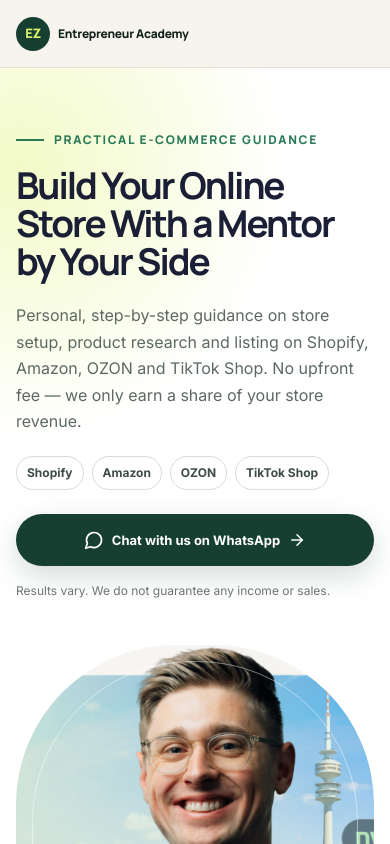
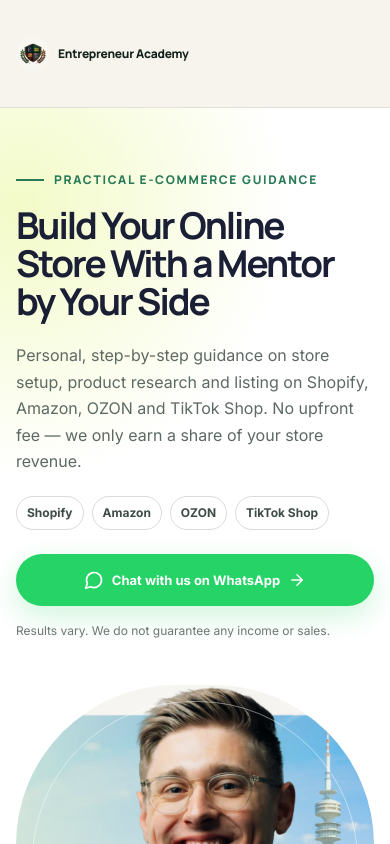
Before and after one commit to AYOU-cell/ws-xiangxi1.1.0, a React (Vite) app in the folder app/: page / in a window 390 px wide. Shown: the top 844 px of the page. Built offline with nearby package versions, Linux system fonts and the light colour scheme.

Commit message:
Add brand logo and mobile safe area
Co-Authored-By: figma[bot] <198110074+figma[bot]@users.noreply.github.com>
Figma-Prompt-ID: 60
Figma-Session-ID: d4ea2244-f7cf-4966-9d1b-f1e4f0264f58

```diff
--- a/app/index.html
+++ b/app/index.html
@@ -3,7 +3,7 @@
   <html lang="en">
     <head>
       <meta charset="UTF-8" />
-      <meta name="viewport" content="width=device-width, initial-scale=1.0" />
+      <meta name="viewport" content="width=device-width, initial-scale=1.0, viewport-fit=cover" />
       <title>EZ Entrepreneur Academy</title>
     </head>
 
--- a/app/src/App.tsx
+++ b/app/src/App.tsx
@@ -9,6 +9,7 @@ import {
   Store,
 } from 'lucide-react';
 import portraitImage from 'figma:asset/bd1f7fed47f295cb26419e1a7c51e6229abba87e.png';
+import logoMark from './assets/ez-entrepreneurship-mark.png';
 import './landing.css';
 
 const WHATSAPP_URL = 'https://wa.me/12182135478';
@@ -91,7 +92,9 @@ export default function App() {
     <div className="site-shell">
       <header className="site-header">
         <a className="brand" href="#top" aria-label="EZ Entrepreneur Academy home">
-          <span className="brand-mark">EZ</span>
+          <span className="brand-logo-wrap">
+            <img className="brand-logo" src={logoMark} alt="" />
+          </span>
           <span>Entrepreneur Academy</span>
         </a>
         <nav aria-label="Main navigation">
@@ -321,7 +324,9 @@ export default function App() {
         <div className="footer-grid">
           <div>
             <a className="brand brand-light" href="#top">
-              <span className="brand-mark">EZ</span>
+              <span className="brand-logo-wrap">
+                <img className="brand-logo" src={logoMark} alt="" />
+              </span>
               <span>Entrepreneur Academy</span>
             </a>
             <p className="company-line">
--- a/app/src/landing.css
+++ b/app/src/landing.css
@@ -72,17 +72,22 @@ a {
   text-decoration: none;
 }
 
-.brand-mark {
+.brand-logo-wrap {
   align-items: center;
-  background: var(--forest);
+  background: #f8f6f0;
   border-radius: 50%;
-  color: var(--lime);
   display: inline-flex;
-  font-size: 13px;
   height: 38px;
   justify-content: center;
-  letter-spacing: -0.04em;
+  overflow: hidden;
+  padding: 3px;
   width: 38px;
+}
+
+.brand-logo {
+  height: 100%;
+  object-fit: contain;
+  width: 100%;
 }
 
 .site-header nav {
@@ -185,9 +190,9 @@ a {
 
 .wa-button {
   align-items: center;
-  background: var(--forest);
+  background: #25d366;
   border-radius: 999px;
-  box-shadow: 0 10px 28px rgba(23, 63, 49, 0.18);
+  box-shadow: 0 10px 28px rgba(37, 211, 102, 0.22);
   color: var(--white);
   display: inline-flex;
   font-size: 15px;
@@ -201,7 +206,7 @@ a {
 }
 
 .wa-button:hover {
-  background: #205f45;
+  background: #20bd5a;
   transform: translateY(-2px);
 }
 
@@ -444,17 +449,6 @@ a {
   margin-top: 38px;
 }
 
-.plans-section .wa-button,
-.faq-section .wa-button {
-  background: var(--lime);
-  color: var(--ink);
-}
-
-.plans-section .wa-button:hover,
-.faq-section .wa-button:hover {
-  background: #ebfa91;
-}
-
 .process-section {
   background: var(--cream);
 }
@@ -660,11 +654,6 @@ a {
   color: var(--white);
 }
 
-.brand-light .brand-mark {
-  background: var(--lime);
-  color: var(--ink);
-}
-
 .company-line {
   color: rgba(255, 255, 255, 0.56);
   font-size: 13px;
@@ -750,15 +739,15 @@ a {
 
 @media (max-width: 767px) {
   .site-header {
-    min-height: 68px;
-    padding: 0 20px;
+    min-height: 108px;
+    padding: max(40px, env(safe-area-inset-top, 0px)) 20px 0;
   }
 
   .brand {
     font-size: 13px;
   }
 
-  .brand-mark {
+  .brand-logo-wrap {
     height: 34px;
     width: 34px;
   }
```
Also changed, not shown: app/src/assets/ez-entrepreneurship-logo.jpg (added), app/src/assets/ez-entrepreneurship-mark.png (added).
